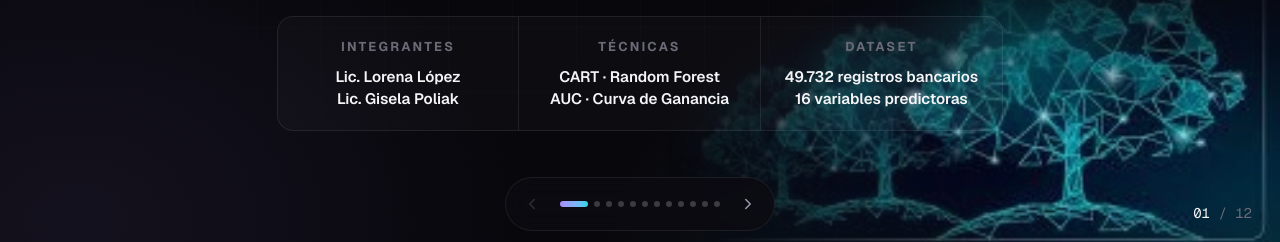
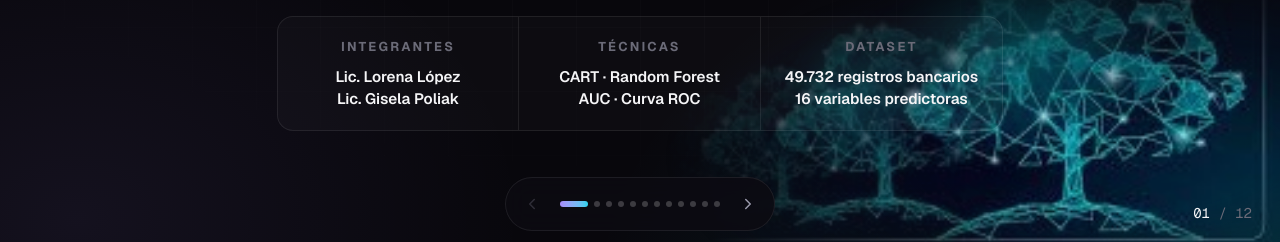
Before and after one commit to gpoliak25/presentacion-caece-mineria, a Next.js app: page / in a window 1280 px wide. Shown: the part 549-791 px from the top of the page. Built offline with nearby package versions, Linux system fonts and the light colour scheme.

Commit message:
Fix: Curva de Ganancia -> Curva ROC en portada

```diff
--- a/components/slides/SlideCover.tsx
+++ b/components/slides/SlideCover.tsx
@@ -10,7 +10,7 @@ const columns = [
   },
   {
     label: "Técnicas",
-    lines: ["CART · Random Forest", "AUC · Curva de Ganancia"],
+    lines: ["CART · Random Forest", "AUC · Curva ROC"],
   },
   {
     label: "Dataset",
```
